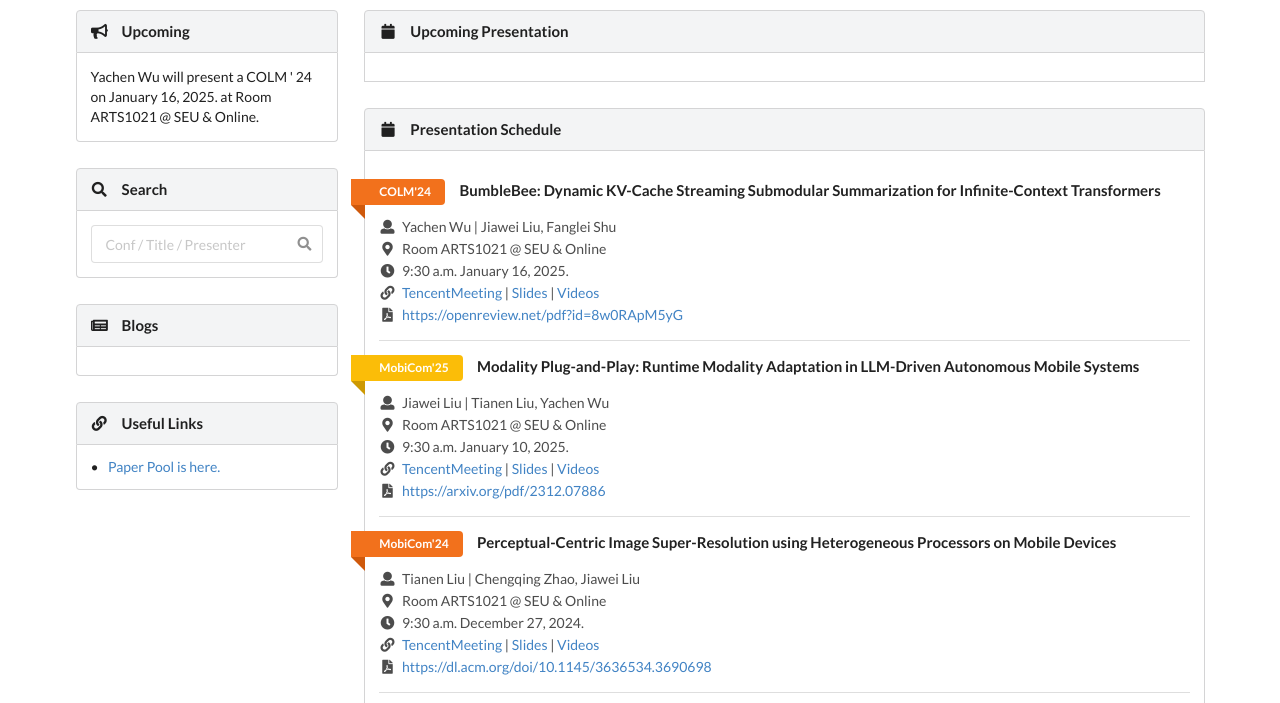
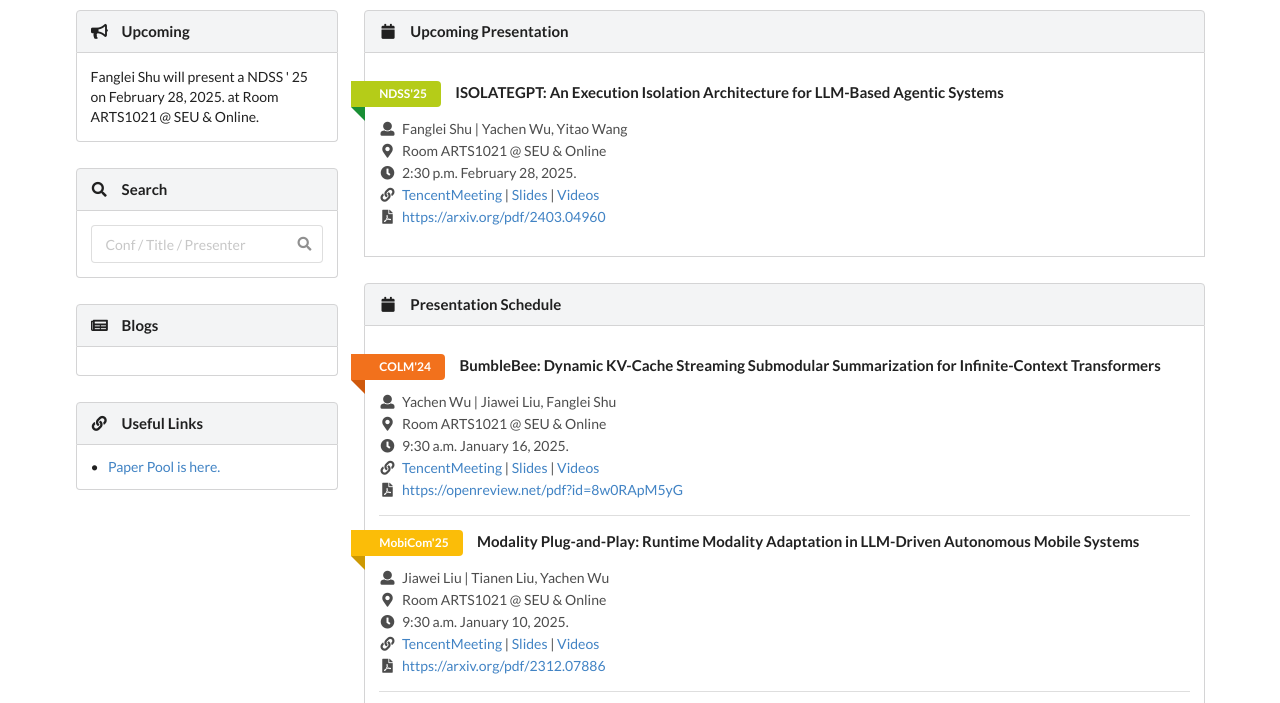
Before and after one commit to SEU-SIGMLSys/SEU-SIGMLSys.github.io, a website: page index.html in a window 1280 px wide. Shown: the part 69-772 px from the top of the page. Drawn offline with nearby package versions, Linux system fonts and the light colour scheme.

Commit message:
update ... schedule

```diff
--- a/index.html
+++ b/index.html
@@ -59,7 +59,7 @@
                 <div class="content">
                     <div class="description"> </div>
                 <!-- 格式参考 <div class="description">Tiange Xia will present a DAC &#39; 24 on November 29, 2024. at Room ARTS1021 @ SEU &amp; Online.</div>-->
-                    <div class="description">Yachen Wu will present a COLM &#39; 24 on January 16, 2025. at Room ARTS1021 @ SEU &amp; Online.</div>
+                    <div class="description">Fanglei Shu will present a NDSS &#39; 25 on February 28, 2025. at Room ARTS1021 @ SEU &amp; Online.</div>
                 </div>
             </div>
             <h4 class="ui block top attached header">
--- a/schedules.js
+++ b/schedules.js
@@ -1,5 +1,31 @@
 var upcoming_schedules = [
-
+    {
+        "title":"ISOLATEGPT: An Execution Isolation  Architecture for LLM-Based Agentic Systems",
+        "conf":"NDSS'25",
+        "presenter":"Fanglei Shu",
+        "facilitator":"Yachen Wu, Yitao Wang",
+        "date":"February 28, 2025.",
+        "time":"2:30 p.m.",
+        "location":"Room ARTS1021 @ SEU & Online",
+        "links":[
+            {
+                "title":"TencentMeeting",
+                "url":"https://meeting.tencent.com/dm/3higw0fO3laq"
+            },
+            {
+                "title":"Slides",
+                "url":""
+            },
+            {
+                "title":"Videos",
+                "url":""
+            }
+        ],
+        "dblp":{
+            "source":"DBLP",
+            "url":"https://arxiv.org/pdf/2403.04960"
+        }
+    }
 ]
 
 var schedules = [
```
